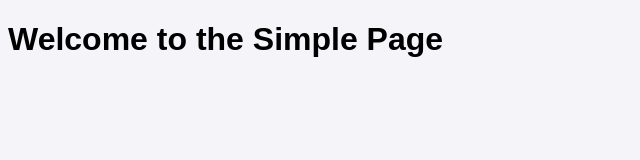
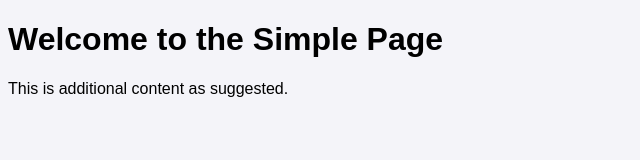
Before and after one commit to cchalla1/simple-pagek24, a plain HTML site: page index.html in a window 1280 px wide. Shown: the whole page, without its empty margins (0-640 px from the left). Drawn offline with Linux system fonts and the light colour scheme.

Commit message:
Add more content to the HTML page

```diff
--- a/index.html
+++ b/index.html
@@ -1 +1 @@
-<!DOCTYPE html><html><head><title>Simple Page</title><style>body { font-family: Arial, sans-serif; background-color: #f4f4f9; }</style></head><body><h1>Welcome to the Simple Page</h1></body></html>
+<!DOCTYPE html><html><head><title>Simple Page</title><style>body { font-family: Arial, sans-serif; background-color: #f4f4f9; }</style></head><body><h1>Welcome to the Simple Page</h1><p>This is additional content as suggested.</p></body></html>
```
